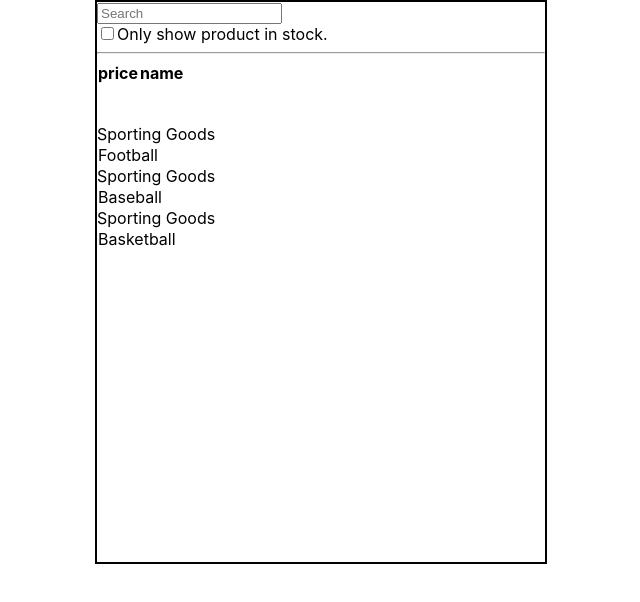
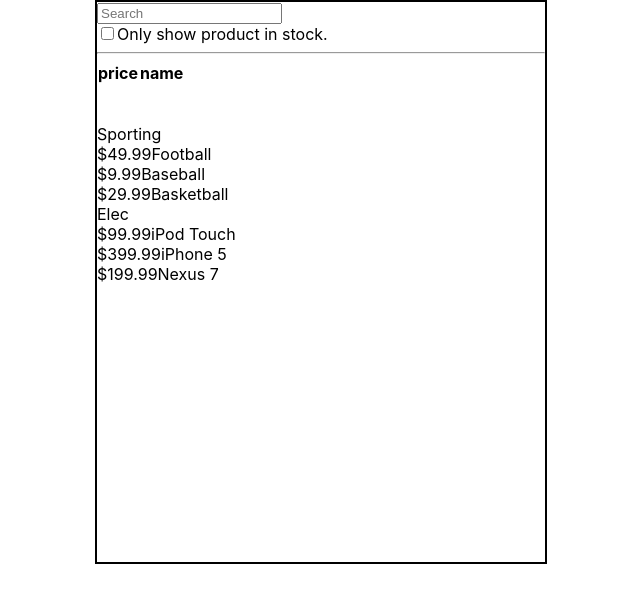
Before and after one commit to chauchausoup/stock_show, a React (Create React App) app: page / in a window 1280 px wide. Shown: the top 602 px of the page, without its empty margins (319-959 px from the left). Built offline with nearby package versions, Linux system fonts and the light colour scheme.

Commit message:
with variables somewhat 60% work

```diff
--- a/src/componenets/ProductTable.js
+++ b/src/componenets/ProductTable.js
@@ -18,12 +18,27 @@
            //this.renderTableData=this.renderTableData.bind(this)
       }
       render() {
-            let categor;
-           categor= this.state.data.map((item,index)=>{
+            let categorS;
+            let itemHeadS;
+           categorS= this.state.data.map((item,index)=>{
                   if(item.category==="Sporting Goods"){
-                       return <ProductCategoryRow itemName={item.name} itemPrice={item.Price} itemCategory={item.category} index={index}/>
+                        itemHeadS="Sporting"
+                       return <ProductCategoryRow itemName={item.name} itemPrice={item.price} itemCategory={item.category} index={index}/>
+                  }
+
+            })
+
+            let categorE;
+            let itemHeadE;
+           categorE= this.state.data.map((item,index)=>{
+
+                  if(item.category==="Electronics"){
+                        itemHeadE="Elec"
+                       return <ProductCategoryRow itemName={item.name} itemPrice={item.price} itemCategory={item.category} index={index}/>
                   }
             })
+
+
 
             return (
                   <div>
@@ -32,7 +47,11 @@
                               <ProductHeader data={this.state.data[0]}/>
                               <br/>
                               <br/>
-                              {categor}
+                              {itemHeadS}
+                              {categorS}
+                              {itemHeadE}
+                              {categorE}
+
 
 
 
@@ -47,16 +66,20 @@
 function ProductCategoryRow(props) {
       var upper=[];
       upper.push(
-      <tr key={props.index}>
-      <td>{props.itemName}</td>
-      <td>{props.itemPrice}</td>
-      </tr>
+      <div>
+
+            {props.itemPrice}
+
+            {props.itemName}
+
+      </div>
+
       );
 
       return (
             <div>
 
-                  {props.itemCategory}
+
 
 
                               {upper}
```
